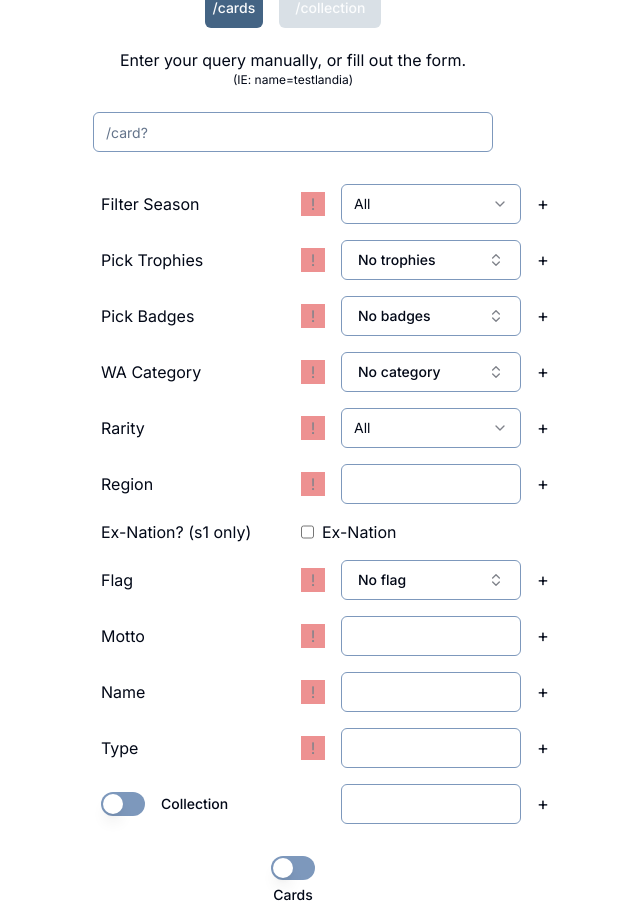
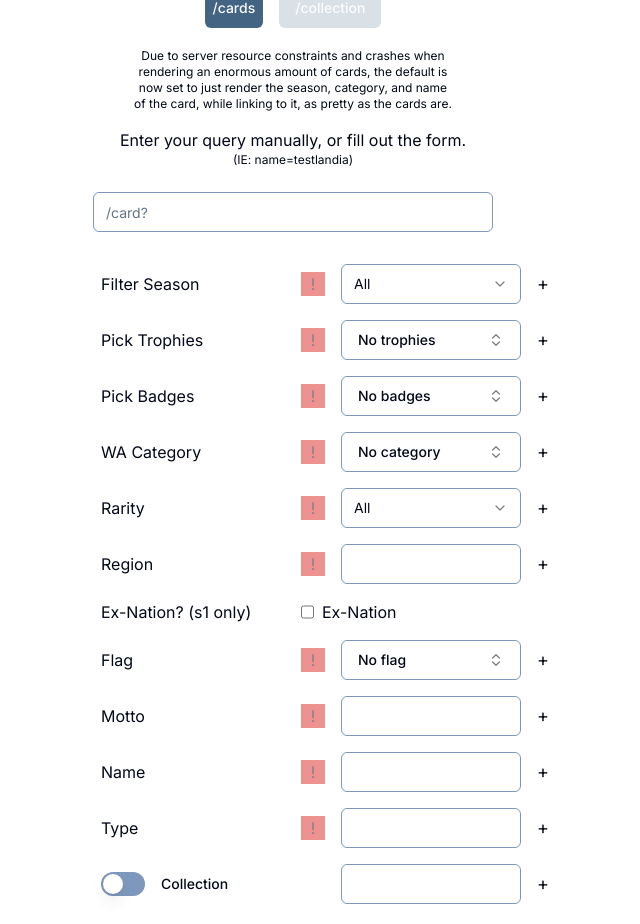
Before and after one commit to wesngu28/sideroca, a Next.js app in the folder frontend/: page / in a window 1280 px wide. Shown: the part 252-1176 px from the top of the page, without its empty margins (347-987 px from the left). Built offline with nearby package versions, Linux system fonts and the light colour scheme.

Commit message:
names by default, show disclaimer, make download more evident

```diff
--- a/frontend/app/page.tsx
+++ b/frontend/app/page.tsx
@@ -20,7 +20,7 @@ export default function Home() {
 
   const [queries, setQueries] = useState<string[]>([])
   const [collectionType, setCollectionType] = useState("Collection")
-  const [render, setRender] = useState("Cards")
+  const [render, setRender] = useState("Names")
   const [route, setRoute] = useState(true)
   const [manualInput, setManualInput] = useState("")
 
@@ -111,7 +111,7 @@ export default function Home() {
     queries.unshift(baseString)
     localStorage.setItem('queries', JSON.stringify(queries));
     setQueries(Array.from(queries))
-    if (formData.get('mode') === 'on') baseString += "&mode=name"
+    if (formData.get('mode') === 'on') baseString += "&mode=cards"
     router.push(`/query${baseString}`)
   }
 
@@ -128,7 +128,11 @@ export default function Home() {
         </div>
         {route === true ?
           <form className='flex flex-col items-center' onSubmit={(e) => makeRequest(e)} name='card'>
-            <p>Enter your query manually, or fill out the form.</p>
+            <p className='text-xs max-w-xs text-center'>
+              Due to server resource constraints and crashes when rendering an enormous amount of cards, the default is now set to just render the season, category,
+              and name of the card, while linking to it, as pretty as the cards are.
+            </p>
+            <p className="mt-4">Enter your query manually, or fill out the form.</p>
             <p className='mb-6 text-xs'>(IE: name=testlandia)</p>
             <Input className='mb-6 w-full' placeholder={"/card?"} name="manual" value={manualInput} onChange={(e) => setManualInput(e.target.value)} />
             <FormItem label='Filter Season'>
--- a/frontend/app/query/query.tsx
+++ b/frontend/app/query/query.tsx
@@ -327,15 +327,6 @@ export function Query() {
             <Home />
           </Button>
         </a>
-        {correspondingJson.length > 0 && (
-          <Button
-            variant={"outline"}
-            onClick={handleDownload}
-            className="text-white transition duration-500 bg-blue-700 hover:bg-blue-600 mb-8"
-          >
-            <Download />
-          </Button>
-        )}
       </div>
       <h4 className="leading-7">
         Your current queries to NS API: {queryTracker}/30
@@ -346,6 +337,15 @@ export function Query() {
       {correspondingJson.length > 0 ? (
         <>
           <p className="dark:text-white text-lg font-bold mb-2">?{lastQuery}</p>
+          {correspondingJson.length > 0 && (
+            <Button variant={"outline"}
+                data-umami-event="Downloaded"
+                onClick={handleDownload}
+                className="mb-2 transition duration-500 bg-purple-700 hover:bg-purple-500 border-none"
+                type='submit'>
+                    Download
+            </Button>
+            )}
           <div className="flex flex-col flex-wrap items-center gap-4 dark:text-white">
             <div className="flex gap-4 mt-4">
               <DropdownMenu>
```
